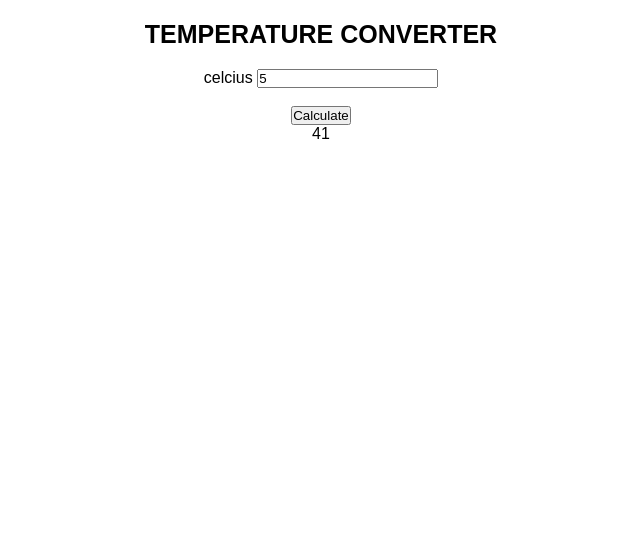
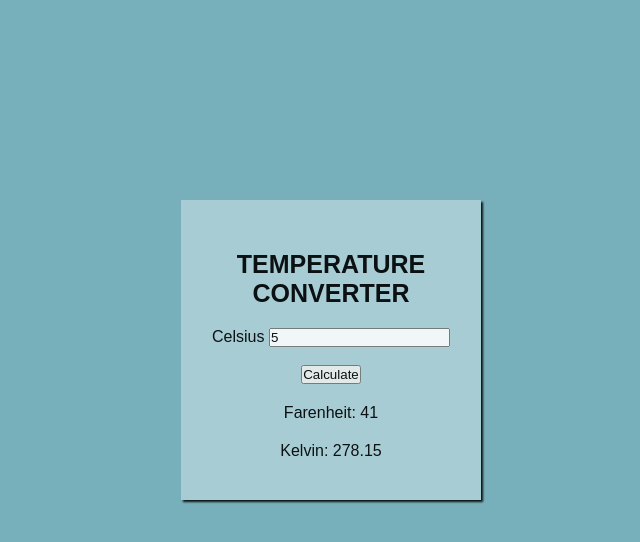
Before and after one commit to VaishnaviMankala19/CaluculateMe, a plain HTML site: page temp.html in a window 1280 px wide. Both pictures are taken after typing "5" into the empty fields and a click on the button "Calculate". Shown: the whole page, without its empty margins (319-959 px from the left). Drawn offline with Linux system fonts and the light colour scheme.

Commit message:
Add files via upload

```diff
--- a/bmi.css
+++ b/bmi.css
@@ -7,6 +7,7 @@
 h1{
     text-align: center;
     margin:20px 0;
+    text-transform: uppercase;
 }
 form{
     margin:20px auto;
@@ -29,3 +30,16 @@ label {
     margin-top: 20px;
     font-weight: bold;
   }
+  .container{
+    margin-top:200px;
+    padding-top: 30px;
+    background-color: rgba(255,255,255,0.4);
+    height: 300px;
+    width: 300px;
+    margin-left:500px;
+    box-shadow: 2px 2px 2px black;
+  }
+  body{
+    background-color:rgba(86, 157, 170,0.8);
+    opacity: 0.9;
+}
--- a/bmi.js
+++ b/bmi.js
@@ -4,7 +4,7 @@ function caluculatebmi()
     const weight=document.getElementById("weight").value;
     const bmi=weight/(height*height);
     const result=document.getElementById("result");
-    result.innerHTML=bmi.toFixed(2);
+    result.innerHTML=`Your BMI is : ${bmi.toFixed(2)}`;
 }
 
 const button=document.getElementById("calculate");
--- a/style.css
+++ b/style.css
@@ -15,7 +15,7 @@
 .simplecalc,.temp,.bmi{
     height: 350px;
     width: 350px;
-    background-color: #C9A7EB;
+    background-color: rgba(201, 167, 235,0.6);
     border-radius: 10px;
     box-shadow: 2px 2px 2px black;
     display:flex;
@@ -34,8 +34,12 @@
 .bmi img,.simplecalc img,.temp img{
     width:80%;
     height: 200px;
-    margin-top: 45px;
-    margin-left: 35px;
+    margin-top: 10px;
+    margin-left: 20px;
     object-fit: cover;
-    border-radius: 10px;
+    border-radius: 10px;}
+body{
+    background-image: url("https://images.pexels.com/photos/255379/pexels-photo-255379.jpeg?cs=srgb&dl=pexels-miguel-%C3%A1-padri%C3%B1%C3%A1n-255379.jpg&fm=jpg");
+    background-size: cover;
+    background-repeat: no-repeat;
 }
--- a/temp.css
+++ b/temp.css
@@ -14,6 +14,21 @@ h1{
 form{
     text-align: center;
 }
-#result{
+#result,#result2{
     text-align: center;
+    margin-top: 20px;
 }
+.container{
+    margin-top:200px;
+    padding-top: 30px;
+    background-color: rgba(255,255,255,0.4);
+    height: 300px;
+    width: 300px;
+    margin-left:500px;
+    box-shadow: 2px 2px 2px black;
+
+}
+body{
+    background-color:rgba(86, 157, 170,0.8);
+    opacity: 0.9;
+}
--- a/temp.html
+++ b/temp.html
@@ -8,13 +8,16 @@
     <title>temperature caluculator</title>
 </head>
 <body>
+    <div class="container">
     <h1>temperature converter</h1>
     <form>
-        <label for="celcius">celcius</label>
+        <label for="celcius">Celsius</label>
         <input type="number" id="celcius" name="celcius"><br><br>
         <button type="button" id="calculate">Calculate</button>
     </form>
     <div id="result"></div>
+    <div id="result2"></div>
+    </div>
     <script src="temp.js"></script>
 </body>
 </html>
--- a/temp.js
+++ b/temp.js
@@ -1,9 +1,12 @@
 function calculate()
 {
-    const celcius=document.getElementById("celcius").value;
+    const celcius=parseFloat(document.getElementById("celcius").value);
     const result=((9/5)*celcius)+32;
+    const result2=celcius+273.15;
     const res=document.getElementById("result");
-    res.innerHTML=result;
+    res.innerHTML= "Farenheit: "+result;
+    const r=document.getElementById("result2");
+    r.innerHTML="Kelvin: "+result2;
 }
 const button=document.getElementById("calculate");
 button.addEventListener("click",calculate);
```
Also changed, not shown: bmi.html (+2 -1 lines), index.html (+3 -3 lines).
